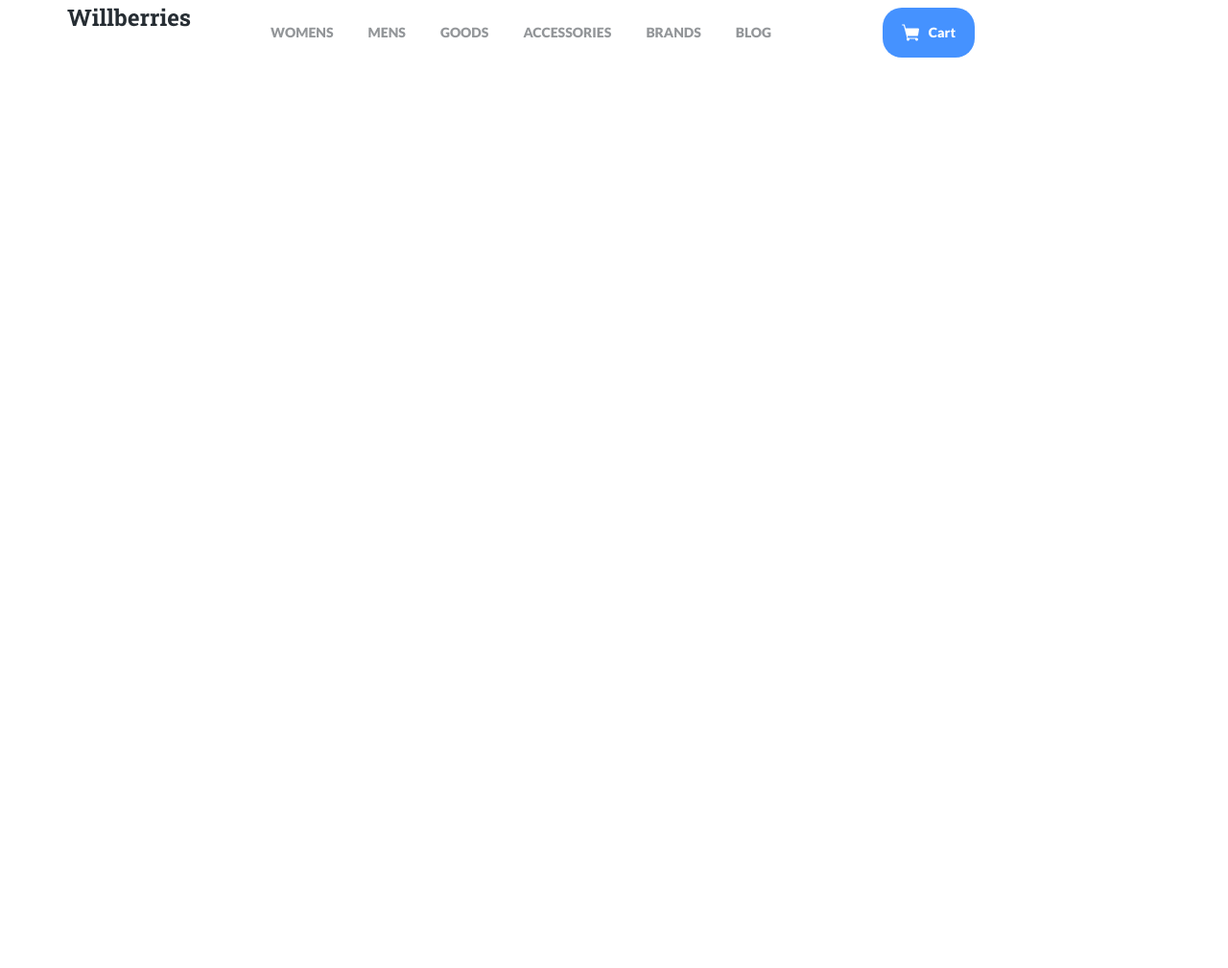
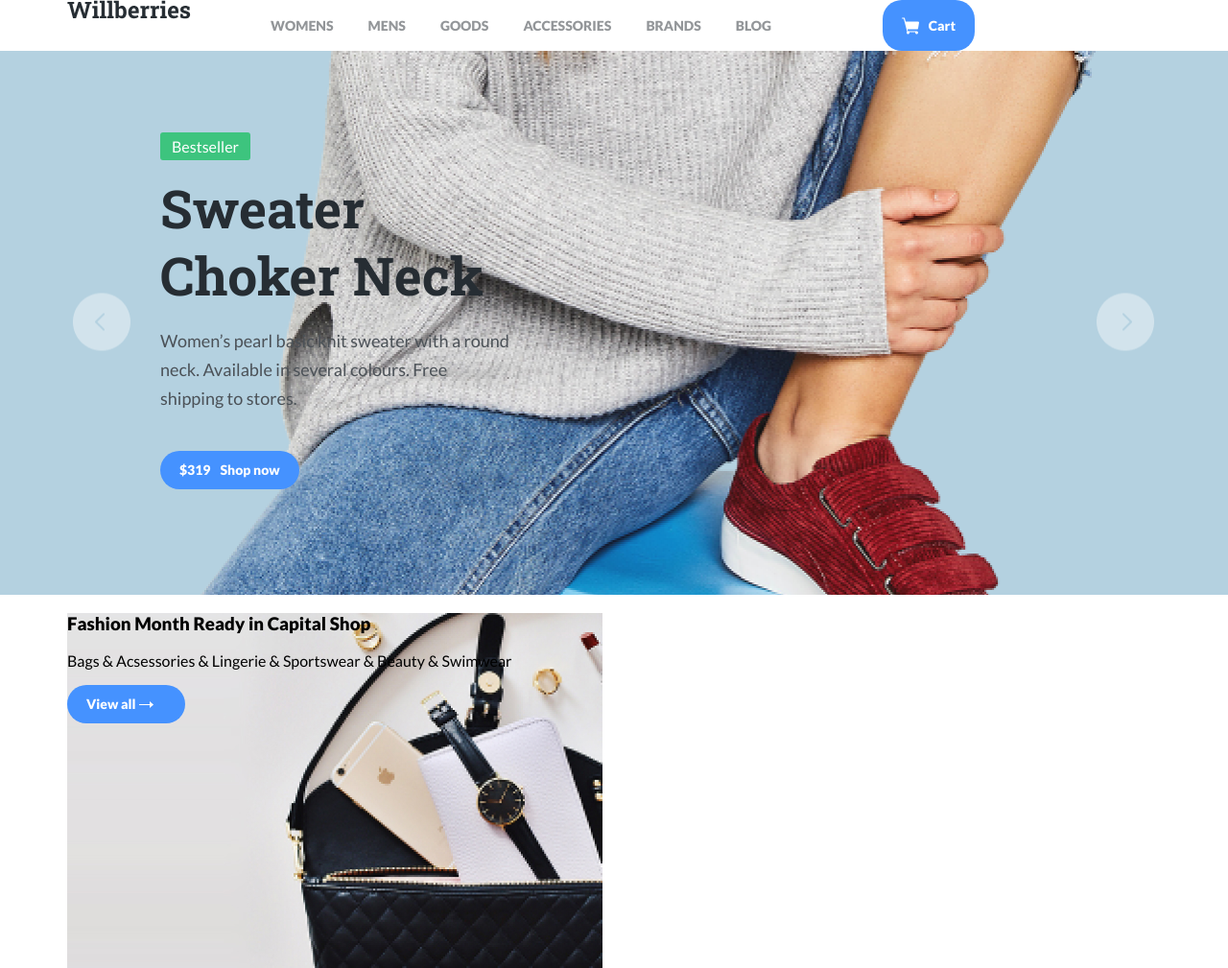
Before and after one commit to EvgenPrushk/willberries, a plain HTML site: page index.html in a window 1280 px wide. Shown: the whole page at 96% size. Before the commit the page ends 800 px from the top, so only its background shows below. Drawn offline with Linux system fonts and the light colour scheme.

Commit message:
feat: add card-1 and slider

```diff
--- a/css/style.css
+++ b/css/style.css
@@ -1,3 +1,7 @@
+body {
+    margin: 0;
+    font-family: "Lato", sans-serif;
+}
 .navigation {
     list-style: none;
     padding: 0;
@@ -32,6 +36,72 @@
     cursor: pointer;
 }
 
-.button-icon {
+.button-icon, .button-price {
     margin-right: 10px;
 }
+
+.slide {
+    padding-top: 90px;
+    padding-bottom: 110px;
+}
+
+.slide-1 {
+    background: #B4D1E0 url('../img/slide-1.png') no-repeat top right 40%;
+}
+
+.label {
+    background: #3DC47E;
+    border-radius: 3px;
+    padding: 5px 12px;
+    color: white;
+    font-style: 12px;
+    line-height: 15px;
+}
+
+.slide-title {
+    font-size: 55px;
+    line-height: 70px;
+    color: #262D33;
+    font-family: "Roboto Slab", sans-serif;
+    margin-top: 20px;
+    margin-bottom: 15px;
+}
+
+.slide-description {
+    font-size: 18px;
+    line-height: 30px;
+    color: #4B5157;
+    margin-bottom: 40px;
+}
+
+.slider {
+    position: relative;
+}
+
+.slider-nav {
+    position: absolute;
+    top: 50%;
+    width: 100%;
+    transform: translateY(-50%);
+}
+
+.slider-button{
+    background-color: transparent;
+    border: none;
+}
+
+.card {
+min-height: 370px;
+}
+
+.card-1 {
+    background: #E3E2E3 url('../img/card-img-1.jpg') no-repeat top right;
+}
+
+.card-title{
+
+}
+
+.card-text{
+
+}
--- a/index.html
+++ b/index.html
@@ -51,6 +51,69 @@
     </div>
 </header>
 
+<div class="slider">
+    <section class="slide slide-1">
+        <div class="container">
+            <div class="row">
+                <div class="col-4 offset-lg-1">
+                    <span class="label">Bestseller</span>
+                    <h2 class="slide-title">Sweater Choker Neck </h2>
+                    <p class="slide-description">Women’s pearl basic knit sweater with a round neck. Available in
+                        several colours. Free shipping to stores.</p>
+                    <button class="button">
+                        <span class="button-price">$319</span>
+                        <span class="button-text">Shop now</span>
+                    </button>
+                </div>
+            </div>
+        </div>
+    </section>
+
+    <div class="slider-nav">
+        <div class="container">
+            <div class="row justify-content-between">
+                <div class="col-1">
+                    <button class="slider-button">
+                        <img src="img/arrow-prev.png" alt="icon: arrow-prev">
+                    </button>
+                </div>
+                <div class="col-1">
+                    <button class="slider-button">
+                        <img src="img/arrow-next.png" alt="icon: arrow-next">
+                    </button>
+                </div>
+            </div>
+        </div>
+    </div>
+</div>
+
+<div class="container">
+    <div class="row">
+        <div class="col-6">
+            <div class="card card-1">
+                <h3 class="card-title">
+                    Fashion Month Ready in Capital Shop
+                </h3>
+                <p class="card-text">Bags & Acsessories & Lingerie & Sportswear &
+                    Beauty & Swimwear</p>
+                <button class="button">
+                    <span class="button-text">View all</span>
+                    <img src="img/arrow.svg" alt="icon: arrow" class="button-icon">
+                </button>
+            </div>
+        </div>
+        <div class="col-6">
+
+        </div>
+        <div class="col-9">
+
+        </div>
+        <div class="col-3">
+
+        </div>
+    </div>
+</div>
+
 <body>
 
     <script src=""></script>
```
Also changed, not shown: img/arrow-next.png (added), img/arrow-prev.png (added), img/arrow.svg (added), img/card-img-1.jpg (added), img/slide-1.png (added).
